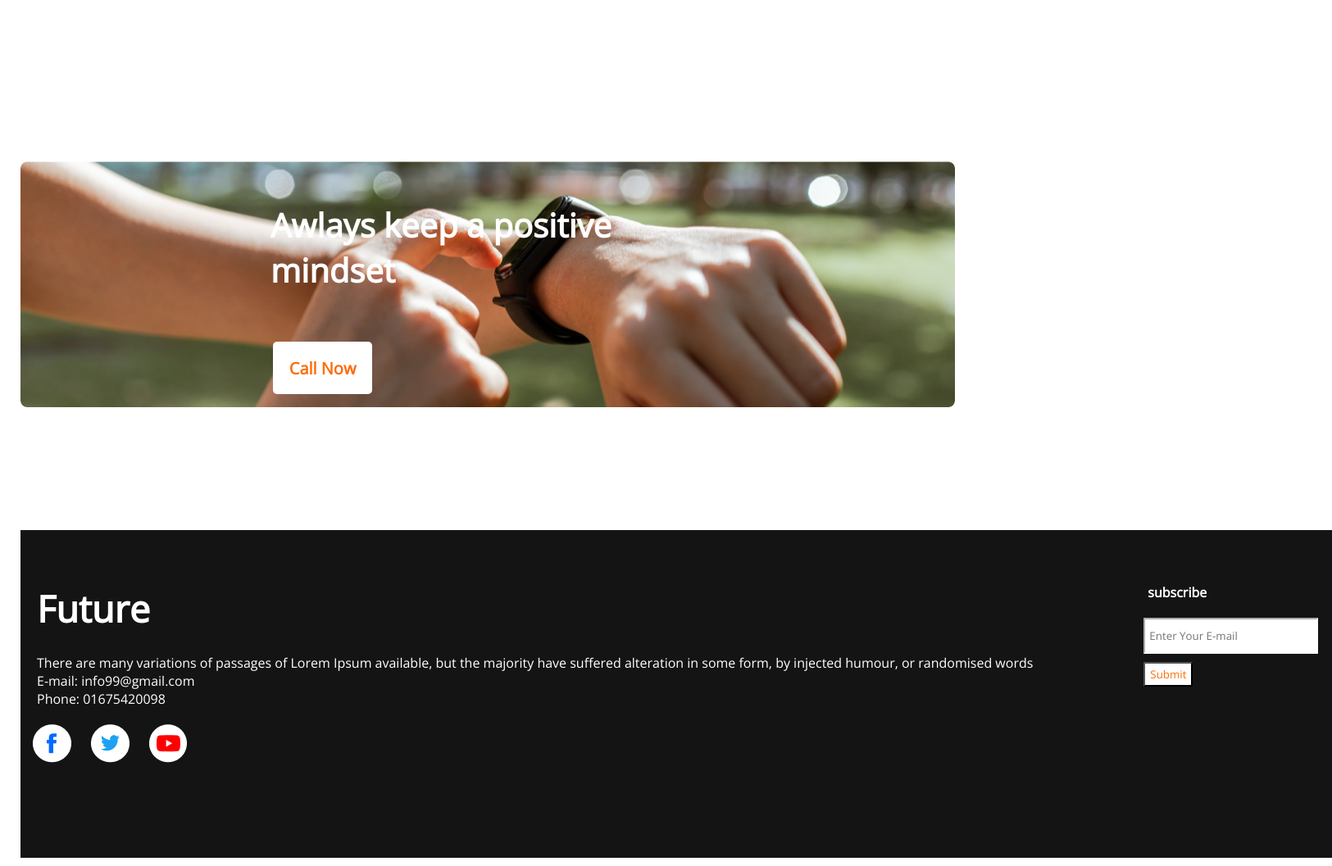
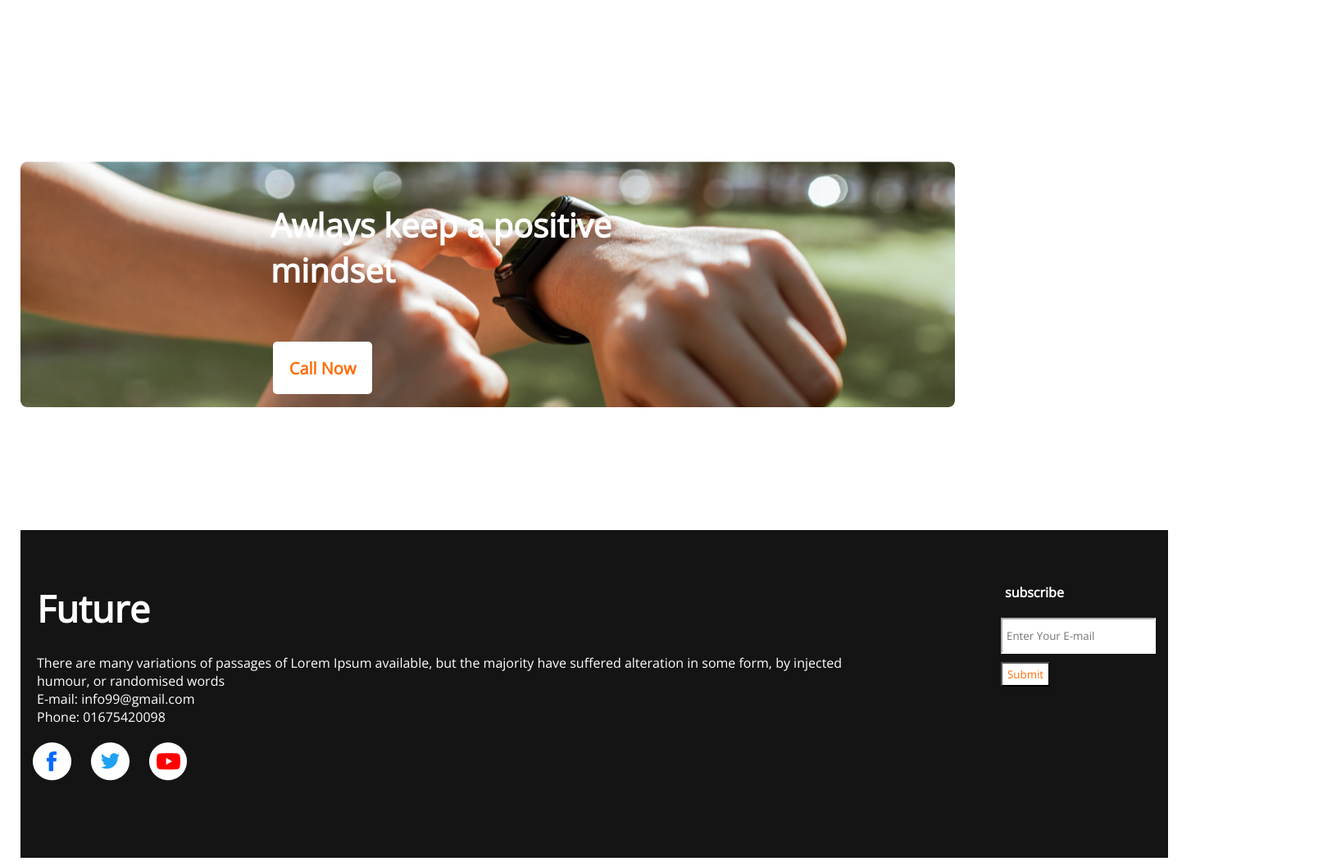
Before and after one commit to SumayaJahidRumpa7/Assignment-1, a plain HTML site: page index.html in a window 1280 px wide. Shown: the part 2176-3233 px from the top of the page at 82% size, 1625 px wide, since content can reach past the window. Drawn offline with nearby package versions, Linux system fonts and the light colour scheme.

Commit message:
added contact section

```diff
--- a/styles/portfolio.css
+++ b/styles/portfolio.css
@@ -121,7 +121,7 @@
     display: flex;
     margin-top: 150px;
     gap: 100px;
-    width: 1600px;
+    width: 1400px;
     height: 400px;
 
 }
@@ -153,7 +153,7 @@ input{
 .contact input[type=text]   {
     padding: 5px;
     border-color: white;
-    width:100%;
+    width:80%%;
     margin-bottom: 5px;
 
     color: white;
```
